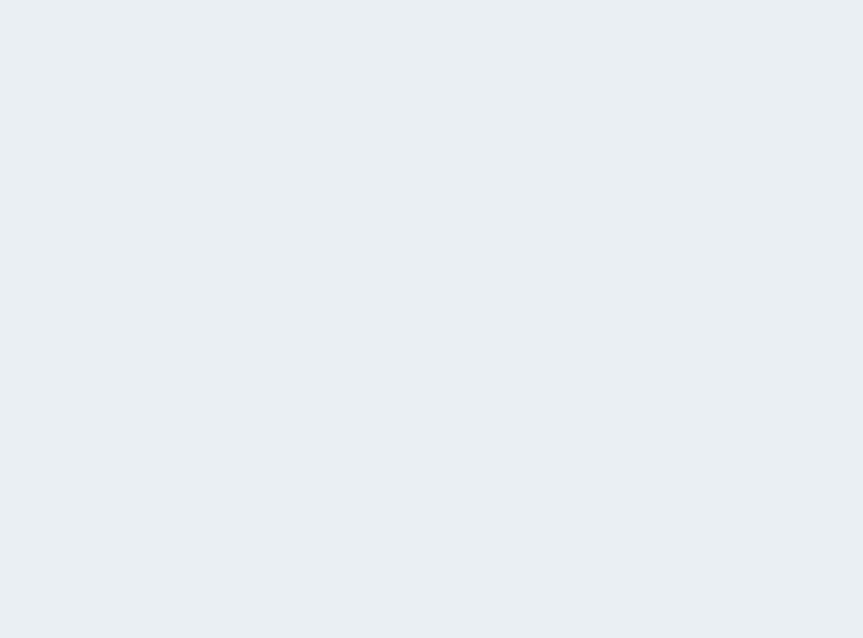
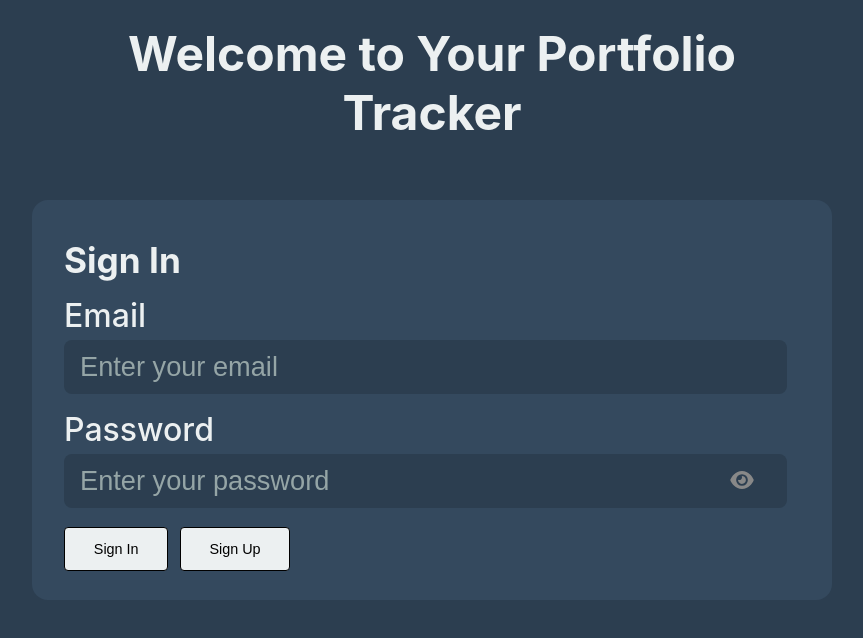
Before and after one commit to AlHaitham04/Portfolio, a React (Vite) app: page / in a window 1280 px wide. Before the commit this address had no page. Shown: the top 638 px of the page, without its empty margins (208-1071 px from the left). Built offline with nearby package versions, Linux system fonts and the light colour scheme.

Commit message:
Prepare for GitHub Pages deployment

```diff
--- a/src/App.jsx
+++ b/src/App.jsx
@@ -8,10 +8,10 @@ function App() {
   return (
     <Router>
       <Routes>
-        <Route path="/Portfolio/" element={<Account />} />
+        <Route path="/" element={<Account />} />
 
         <Route
-          path="/Portfolio/Dashboard"
+          path="/Dashboard"
           element={
             <ProtectedRoute>
               <Dashboard />
@@ -20,7 +20,7 @@ function App() {
         />
 
         <Route
-          path="/Portfolio/Stats"
+          path="/Stats"
           element={
             <ProtectedRoute>
               <Stats />
```
